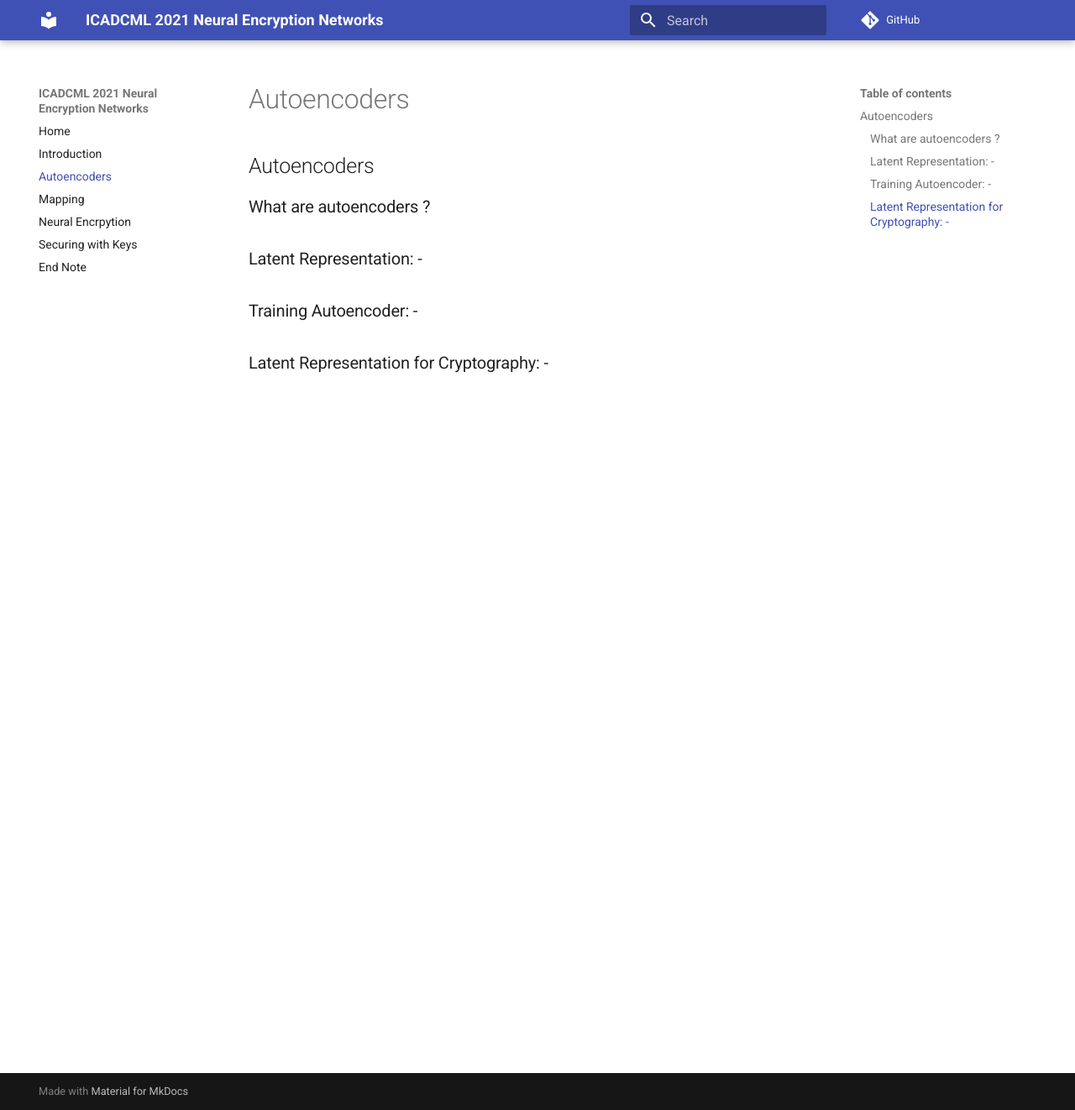
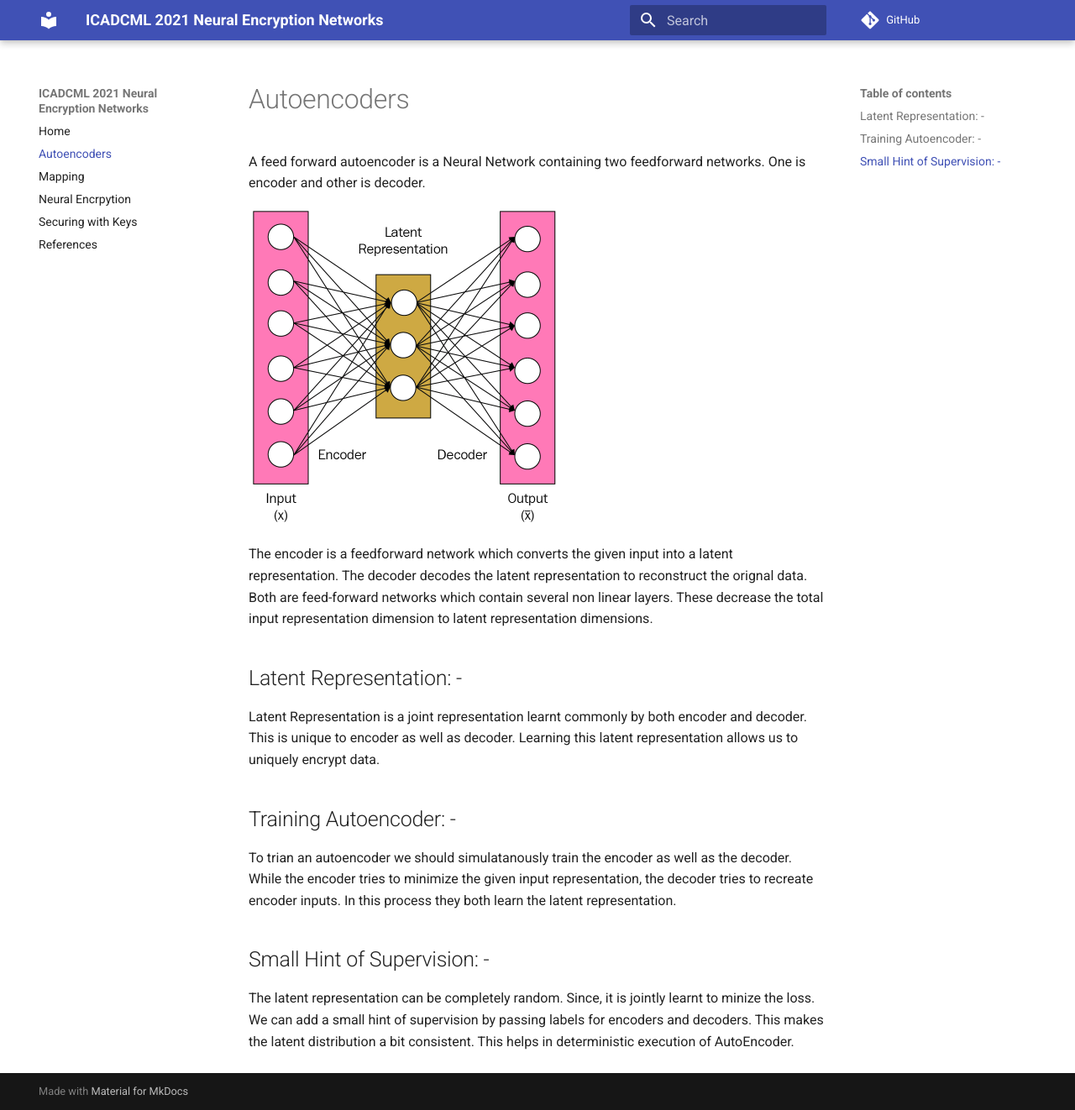
Before and after one commit to oke-aditya/neural_encryption_networks, an MkDocs documentation site: the page built from docs/templates/autoencoders.md, in a window 1280 px wide and 1322 px high. Shown: the whole window at 84% size. Built offline with MkDocs 1.6.1 and Material for MkDocs 9.7.7, drawn with Linux system fonts in a browser that asks for light colours; comment, search, counter and statistics services are not loaded.

Commit message:
[WIP] Finishes Docs (#3)
* adds stuff

* adds md files

* remove intro

* add codeowner

* added mapping

* adds some references and little desc

* completes autoencoders

* adds stuff

Co-authored-by: Abhishek Kushwaha <thcrazycoderabhi@gmail.com>

```diff
--- a/docs/mkdocs.yml
+++ b/docs/mkdocs.yml
@@ -26,9 +26,8 @@ extra_javascript:
 
 nav:
   - Home: index.md
-  - Introduction: introduction.md
   - Autoencoders: autoencoders.md
   - Mapping: mapping.md
   - Neural Encrpytion: neural_enc.md
   - Securing with Keys: keys.md
-  - End Note: thankyou.md
+  - References: references.md
--- a/docs/templates/autoencoders.md
+++ b/docs/templates/autoencoders.md
@@ -1,11 +1,29 @@
-## Autoencoders
+# Autoencoders
 
-### What are autoencoders ?
+A feed forward autoencoder is a Neural Network containing two feedforward networks.
+One is encoder and other is decoder.
+
+![Simple Autoencoder](assets/autoencoder.png)
 
 
-### Latent Representation: -
+The encoder is a feedforward network which converts the given input into a latent representation.
+The decoder decodes the latent representation to reconstruct the orignal data.
+Both are feed-forward networks which contain several non linear layers.
+These decrease the total input representation dimension to latent representation dimensions.
+## Latent Representation: -
 
+Latent Representation is a joint representation learnt commonly by both encoder and decoder.
+This is unique to encoder as well as decoder.
+Learning this latent representation allows us to uniquely encrypt data.
 
-### Training Autoencoder: -
+## Training Autoencoder: -
 
-### Latent Representation for Cryptography: -
+To trian an autoencoder we should simulatanously train the encoder as well as the decoder.
+While the encoder tries to minimize the given input representation, the decoder tries to recreate encoder inputs.
+In this process they both learn the latent representation.
+
+## Small Hint of Supervision: -
+
+The latent representation can be completely random. Since, it is jointly learnt to minize the loss.
+We can add a small hint of supervision by passing labels for encoders and decoders.
+This makes the latent distribution a bit consistent. This helps in deterministic execution of AutoEncoder.
```
Also changed, not shown: docs/templates/index.md (+12 -1 lines), docs/templates/keys.md (+10 -0 lines), docs/templates/mapping.md (+9 -0 lines), docs/templates/references.md (added, +68 -0 lines), docs/templates/thankyou.md (deleted, +0 -11 lines), README.md, docs/templates/assets/autoencoder.png (added), docs/templates/introduction.md (deleted), 1 other file.
